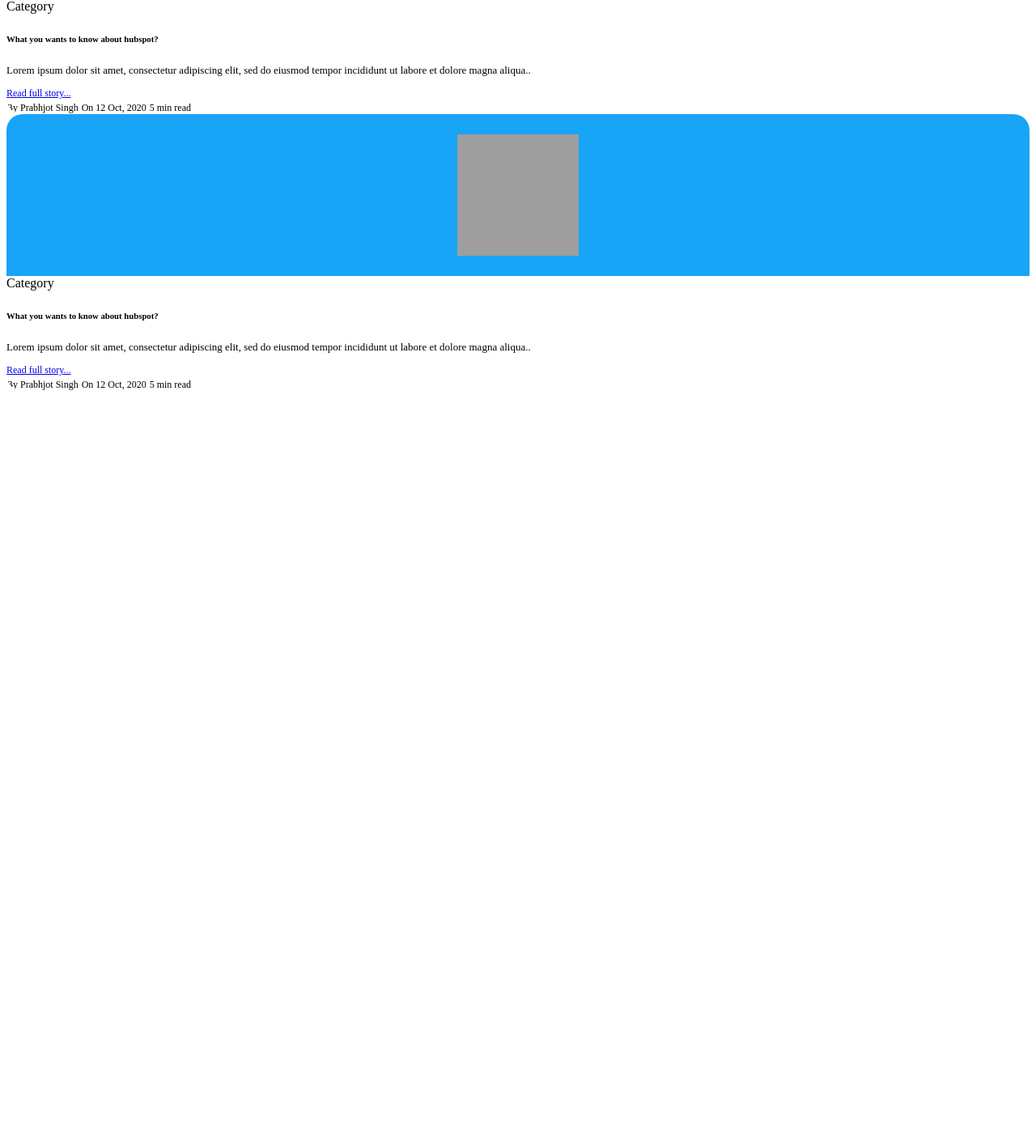
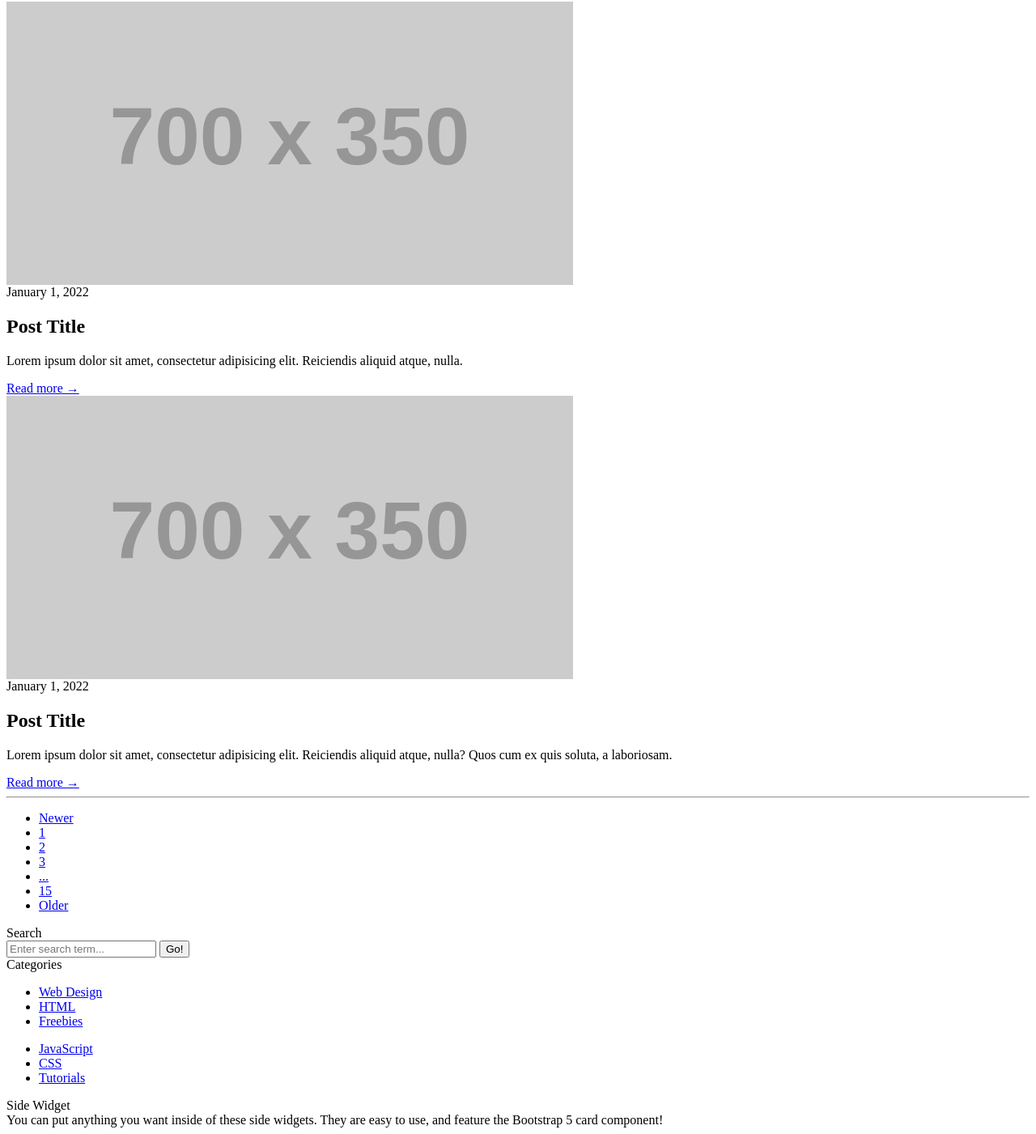
Before and after one commit to AriyanaRose/undergraduateapp, a PHP site: page /undergraduateapp/app/Views/pages/blog.php in a window 1280 px wide. Shown: the part 1577-2978 px from the top of the page at 81% size. Before the commit the page ends 2059 px from the top, so only its background shows below. Run offline with PHP 8.4, Linux system fonts and the light colour scheme; grey boxes labelled with a size stand in for pictures from a placeholder-image service; some libraries are stand-ins or nearby versions; grey boxes are pictures that could not be loaded.

Commit message:
creation of frequently asked questions page with edits made to the front end design for the header, footer, register pages.

```diff
--- /dev/null
+++ b/app/Controllers/Faqs.php
@@ -0,0 +1,6 @@
+<?php
+
+// required views
+require_once APP_DIR . "Views/header.php";
+require_once APP_DIR . "Views/pages/faqs.php";
+require_once APP_DIR . "Views/footer.php";
--- a/app/Controllers/Templates.php
+++ b/app/Controllers/Templates.php
@@ -16,5 +16,5 @@ $product_details = $product_object->getAllProducts();
 
 // load views
 require_once APP_DIR . "Views/header.php";
-require_once APP_DIR . "Views/pages/blog.php";
+require_once APP_DIR . "Views/pages/registration2.php";
 require_once APP_DIR . "Views/footer.php";
--- a/app/Views/header.php
+++ b/app/Views/header.php
@@ -18,7 +18,7 @@
 
     <style>
         body {
-            background: #eeeeee;
+            background: #fdfdfd;
             font-family: 'Varela Round', sans-serif;
         }
 
--- a/app/Views/pages/blog.php
+++ b/app/Views/pages/blog.php
@@ -1,126 +1,135 @@
-<style>
+<html lang="en">
 
-
-.card {
-    border-radius: 20px;
-    overflow: hidden;
-    border: none;
-    background-color: #fff
-}
-
-.image-card {
-    height: 200px;
-    width: 100%;
-    display: flex;
-    justify-content: center;
-    align-items: center;
-    overflow: hidden
-}
-
-.image-card-1 {
-    background-color: #18A4F7
-}
-
-.image-card-2 {
-    background-color: #00D7D2
-}
-
-.image-card-3 {
-    background-color: #FF75A0
-}
-
-.image-card img {
-    height: 150px;
-    width: 150px;
-    object-fit: cover
-}
-
-.card-text {
-    font-size: 13px
-}
-
-.card-body a {
-    font-size: 12px
-}
-
-.about span {
-    font-size: 12px
-}
-
-</style>
-
-	<!--	URL: https://bbbootstrap.com/snippets/bootstrap-5-related-post-listings-template-20297531
-                Bootstrap 5 related post listings template
-                Author: BBBootstrap Team
+	<!--	URL: https://startbootstrap.com/template/blog-home
+                        startbootstrap-blog-home
+                Author:  davidtmiller
             -->
 
-
+        <!-- Page header with logo and tagline-->
+        <header class="py-5 bg-dark border-bottom mb-4">
             <div class="container">
-    <div class="row g-3 mt-5 mb-5">
-        <div class="col-md-4">
-            <div class="card">
-                <div class="card-img-top image-card image-card-1"> <img src="https://i.imgur.com/CHquE7o.png" alt="..."> </div>
-                <div class="card-body"> <span class="text-uppercase text-danger fw-bold fs-6">Category</span>
-                    <h6 class="card-title text-dark mt-2">What you wants to know about hubspot?</h6>
-                    <p class="card-text">Lorem ipsum dolor sit amet, consectetur adipiscing elit, sed do eiusmod tempor incididunt ut labore et dolore magna aliqua..</p> <a href="#" class="text-dark">Read full story...</a>
-                    <div class="mt-4 about d-flex justify-content-between align-items-center"> <span>By Prabhjot Singh</span> <span>On 12 Oct, 2020</span> <span>5 min read</span> </div>
+                <div class="text-light text-center my-5">
+                    <h1 class="fw-bolder">Welcome to Blog Home!</h1>
+                    <p class="lead mb-0">A Bootstrap 5 starter layout for your next blog homepage</p>
+                </div>
+            </div>
+        </header>
+        <!-- Page content-->
+        <div class="container">
+            <div class="row">
+                <!-- Blog entries-->
+                <div class="col-lg-8">
+                    <!-- Featured blog post-->
+                    <div class="card mb-4">
+                        <a href="#!"><img class="card-img-top" src="https://dummyimage.com/850x350/dee2e6/6c757d.jpg" alt="..." /></a>
+                        <div class="card-body">
+                            <div class="small text-muted">January 1, 2022</div>
+                            <h2 class="card-title">Featured Post Title</h2>
+                            <p class="card-text">Lorem ipsum dolor sit amet, consectetur adipisicing elit. Reiciendis aliquid atque, nulla? Quos cum ex quis soluta, a laboriosam. Dicta expedita corporis animi vero voluptate voluptatibus possimus, veniam magni quis!</p>
+                            <a class="btn btn-primary" href="#!">Read more →</a>
+                        </div>
+                    </div>
+                    <!-- Nested row for non-featured blog posts-->
+                    <div class="row">
+                        <div class="col-lg-6">
+                            <!-- Blog post-->
+                            <div class="card mb-4">
+                                <a href="#!"><img class="card-img-top" src="https://dummyimage.com/700x350/dee2e6/6c757d.jpg" alt="..." /></a>
+                                <div class="card-body">
+                                    <div class="small text-muted">January 1, 2022</div>
+                                    <h2 class="card-title h4">Post Title</h2>
+                                    <p class="card-text">Lorem ipsum dolor sit amet, consectetur adipisicing elit. Reiciendis aliquid atque, nulla.</p>
+                                    <a class="btn btn-primary" href="#!">Read more →</a>
+                                </div>
+                            </div>
+                            <!-- Blog post-->
+                            <div class="card mb-4">
+                                <a href="#!"><img class="card-img-top" src="https://dummyimage.com/700x350/dee2e6/6c757d.jpg" alt="..." /></a>
+                                <div class="card-body">
+                                    <div class="small text-muted">January 1, 2022</div>
+                                    <h2 class="card-title h4">Post Title</h2>
+                                    <p class="card-text">Lorem ipsum dolor sit amet, consectetur adipisicing elit. Reiciendis aliquid atque, nulla.</p>
+                                    <a class="btn btn-primary" href="#!">Read more →</a>
                                 </div>
                             </div>
                         </div>
-        <div class="col-md-4">
-            <div class="card">
-                <div class="card-img-top image-card image-card-2"> <img src="https://i.imgur.com/2TNPTfA.png" alt="..."> </div>
-                <div class="card-body"> <span class="text-uppercase text-danger fw-bold fs-6">Category</span>
-                    <h6 class="card-title text-dark mt-2">What you wants to know about hubspot?</h6>
-                    <p class="card-text">Lorem ipsum dolor sit amet, consectetur adipiscing elit, sed do eiusmod tempor incididunt ut labore et dolore magna aliqua..</p> <a href="#" class="text-dark">Read full story...</a>
-                    <div class="mt-4 about d-flex justify-content-between align-items-center"> <span>By Prabhjot Singh</span> <span>On 12 Oct, 2020</span> <span>5 min read</span> </div>
+                        <div class="col-lg-6">
+                            <!-- Blog post-->
+                            <div class="card mb-4">
+                                <a href="#!"><img class="card-img-top" src="https://dummyimage.com/700x350/dee2e6/6c757d.jpg" alt="..." /></a>
+                                <div class="card-body">
+                                    <div class="small text-muted">January 1, 2022</div>
+                                    <h2 class="card-title h4">Post Title</h2>
+                                    <p class="card-text">Lorem ipsum dolor sit amet, consectetur adipisicing elit. Reiciendis aliquid atque, nulla.</p>
+                                    <a class="btn btn-primary" href="#!">Read more →</a>
                                 </div>
                             </div>
-        </div>
-        <div class="col-md-4">
-            <div class="card">
-                <div class="card-img-top image-card image-card-3"> <img src="https://i.imgur.com/pTkFtZq.png" alt="..."> </div>
-                <div class="card-body"> <span class="text-uppercase text-danger fw-bold fs-6">Category</span>
-                    <h6 class="card-title text-dark mt-2">What you wants to know about hubspot?</h6>
-                    <p class="card-text">Lorem ipsum dolor sit amet, consectetur adipiscing elit, sed do eiusmod tempor incididunt ut labore et dolore magna aliqua..</p> <a href="#" class="text-dark">Read full story...</a>
-                    <div class="mt-4 about d-flex justify-content-between align-items-center"> <span>By Prabhjot Singh</span> <span>On 12 Oct, 2020</span> <span>5 min read</span> </div>
+                            <!-- Blog post-->
+                            <div class="card mb-4">
+                                <a href="#!"><img class="card-img-top" src="https://dummyimage.com/700x350/dee2e6/6c757d.jpg" alt="..." /></a>
+                                <div class="card-body">
+                                    <div class="small text-muted">January 1, 2022</div>
+                                    <h2 class="card-title h4">Post Title</h2>
+                                    <p class="card-text">Lorem ipsum dolor sit amet, consectetur adipisicing elit. Reiciendis aliquid atque, nulla? Quos cum ex quis soluta, a laboriosam.</p>
+                                    <a class="btn btn-primary" href="#!">Read more →</a>
                                 </div>
                             </div>
                         </div>
                     </div>
+                    <!-- Pagination-->
+                    <nav aria-label="Pagination">
+                        <hr class="my-0" />
+                        <ul class="pagination justify-content-center my-4">
+                            <li class="page-item disabled"><a class="page-link" href="#" tabindex="-1" aria-disabled="true">Newer</a></li>
+                            <li class="page-item active" aria-current="page"><a class="page-link" href="#!">1</a></li>
+                            <li class="page-item"><a class="page-link" href="#!">2</a></li>
+                            <li class="page-item"><a class="page-link" href="#!">3</a></li>
+                            <li class="page-item disabled"><a class="page-link" href="#!">...</a></li>
+                            <li class="page-item"><a class="page-link" href="#!">15</a></li>
+                            <li class="page-item"><a class="page-link" href="#!">Older</a></li>
+                        </ul>
+                    </nav>
                 </div>
-
-<div class="container">
-    <div class="row g-3 mt-5 mb-5">
-    <div class="col-md-4">
-            <div class="card">
-                <div class="card-img-top image-card image-card-3"> <img src="https://i.imgur.com/pTkFtZq.png" alt="..."> </div>
-                <div class="card-body"> <span class="text-uppercase text-danger fw-bold fs-6">Category</span>
-                    <h6 class="card-title text-dark mt-2">What you wants to know about hubspot?</h6>
-                    <p class="card-text">Lorem ipsum dolor sit amet, consectetur adipiscing elit, sed do eiusmod tempor incididunt ut labore et dolore magna aliqua..</p> <a href="#" class="text-dark">Read full story...</a>
-                    <div class="mt-4 about d-flex justify-content-between align-items-center"> <span>By Prabhjot Singh</span> <span>On 12 Oct, 2020</span> <span>5 min read</span> </div>
+                <!-- Side widgets-->
+                <div class="col-lg-4">
+                    <!-- Search widget-->
+                    <div class="card mb-4">
+                        <div class="card-header">Search</div>
+                        <div class="card-body">
+                            <div class="input-group">
+                                <input class="form-control" type="text" placeholder="Enter search term..." aria-label="Enter search term..." aria-describedby="button-search" />
+                                <button class="btn btn-primary" id="button-search" type="button">Go!</button>
                             </div>
                         </div>
                     </div>
-    <div class="col-md-4">
-            <div class="card">
-                <div class="card-img-top image-card image-card-2"> <img src="https://i.imgur.com/2TNPTfA.png" alt="..."> </div>
-                <div class="card-body"> <span class="text-uppercase text-danger fw-bold fs-6">Category</span>
-                    <h6 class="card-title text-dark mt-2">What you wants to know about hubspot?</h6>
-                    <p class="card-text">Lorem ipsum dolor sit amet, consectetur adipiscing elit, sed do eiusmod tempor incididunt ut labore et dolore magna aliqua..</p> <a href="#" class="text-dark">Read full story...</a>
-                    <div class="mt-4 about d-flex justify-content-between align-items-center"> <span>By Prabhjot Singh</span> <span>On 12 Oct, 2020</span> <span>5 min read</span> </div>
+                    <!-- Categories widget-->
+                    <div class="card mb-4">
+                        <div class="card-header">Categories</div>
+                        <div class="card-body">
+                            <div class="row">
+                                <div class="col-sm-6">
+                                    <ul class="list-unstyled mb-0">
+                                        <li><a href="#!">Web Design</a></li>
+                                        <li><a href="#!">HTML</a></li>
+                                        <li><a href="#!">Freebies</a></li>
+                                    </ul>
                                 </div>
-            </div>
-        </div>
-        <div class="col-md-4">
-            <div class="card">
-                <div class="card-img-top image-card image-card-1"> <img src="https://i.imgur.com/CHquE7o.png" alt="..."> </div>
-                <div class="card-body"> <span class="text-uppercase text-danger fw-bold fs-6">Category</span>
-                    <h6 class="card-title text-dark mt-2">What you wants to know about hubspot?</h6>
-                    <p class="card-text">Lorem ipsum dolor sit amet, consectetur adipiscing elit, sed do eiusmod tempor incididunt ut labore et dolore magna aliqua..</p> <a href="#" class="text-dark">Read full story...</a>
-                    <div class="mt-4 about d-flex justify-content-between align-items-center"> <span>By Prabhjot Singh</span> <span>On 12 Oct, 2020</span> <span>5 min read</span> </div>
+                                <div class="col-sm-6">
+                                    <ul class="list-unstyled mb-0">
+                                        <li><a href="#!">JavaScript</a></li>
+                                        <li><a href="#!">CSS</a></li>
+                                        <li><a href="#!">Tutorials</a></li>
+                                    </ul>
                                 </div>
                             </div>
                         </div>
                     </div>
+                    <!-- Side widget-->
+                    <div class="card mb-4">
+                        <div class="card-header">Side Widget</div>
+                        <div class="card-body">You can put anything you want inside of these side widgets. They are easy to use, and feature the Bootstrap 5 card component!</div>
                     </div>
+                </div>
+            </div>
+        </div>
+</html>
--- a/app/Views/pages/store.php
+++ b/app/Views/pages/store.php
@@ -173,12 +173,6 @@
                 Author:
             -->
 
-<ul class="breadcrumb">
-    <li class="breadcrumb-item"><a href="#">Photos</a></li>
-    <li class="breadcrumb-item"><a href="#">Summer 2017</a></li>
-    <li class="breadcrumb-item"><a href="#">Italy</a></li>
-    <li class="breadcrumb-item active">Rome</li>
-</ul>
 
 <h1> Books </h1>
 
--- a/public/index.php
+++ b/public/index.php
@@ -53,6 +53,10 @@ post($_ENV["PROJECT_PATH"] . 'aboutus', 'app/Controllers/Aboutus.php');
 get($_ENV["PROJECT_PATH"] . 'blog', 'app/Controllers/Blog.php');
 post($_ENV["PROJECT_PATH"] . 'blog', 'app/Controllers/Blog.php');
 
+//http://http://localhost/undergraduateapp/faqs
+get($_ENV["PROJECT_PATH"] . 'faqs', 'app/Controllers/Faqs.php');
+post($_ENV["PROJECT_PATH"] . 'faqs', 'app/Controllers/Faqs.php');
+
 
 // ##################################################
 // ##################################################
```
Also changed, not shown: app/Views/pages/faqs.php (added, +76 -0 lines), app/Views/pages/registration2.php (added, +46 -0 lines), Images/REGISTER.jpg (added). Lines whose indentation alone changed are shown as unchanged.
